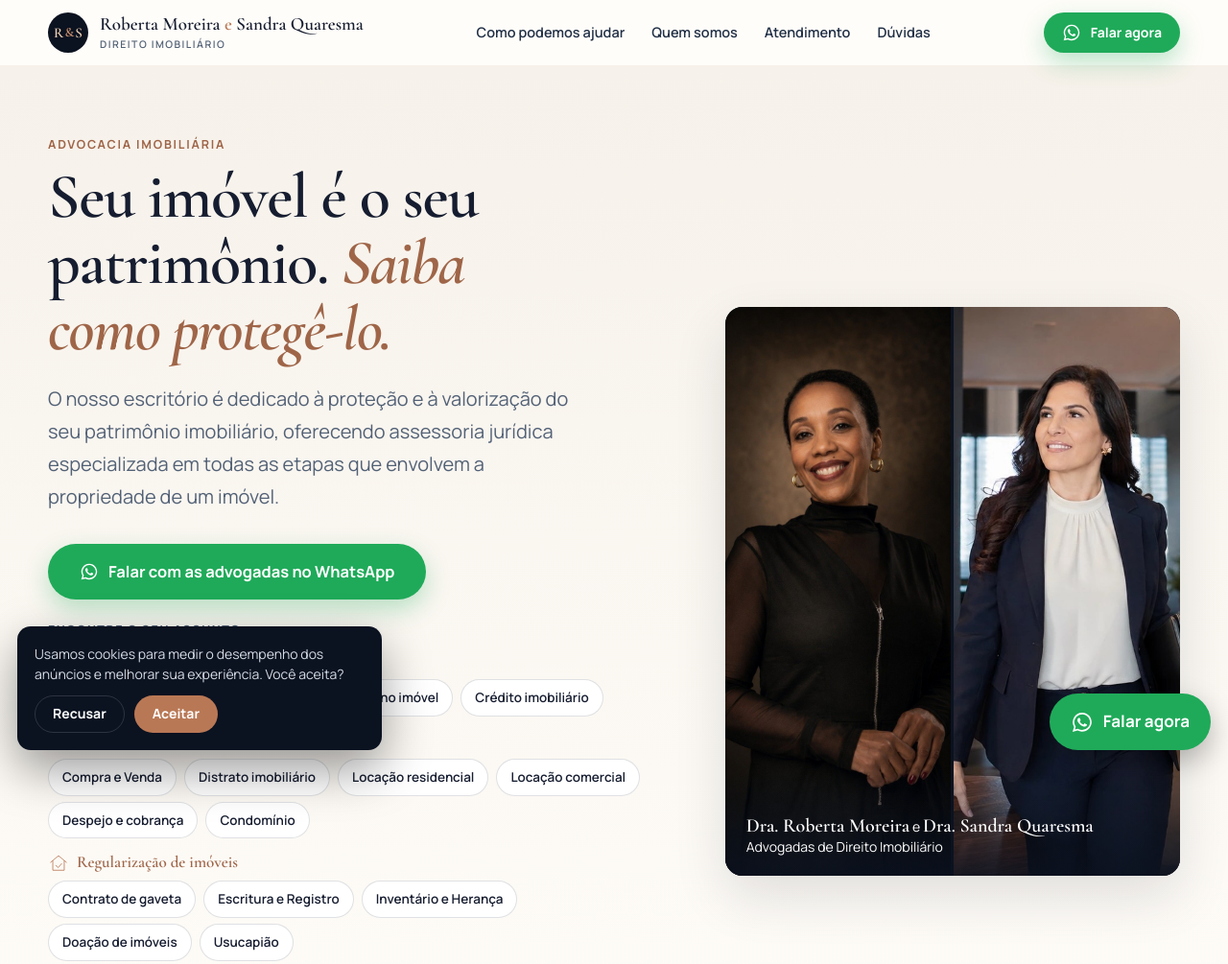
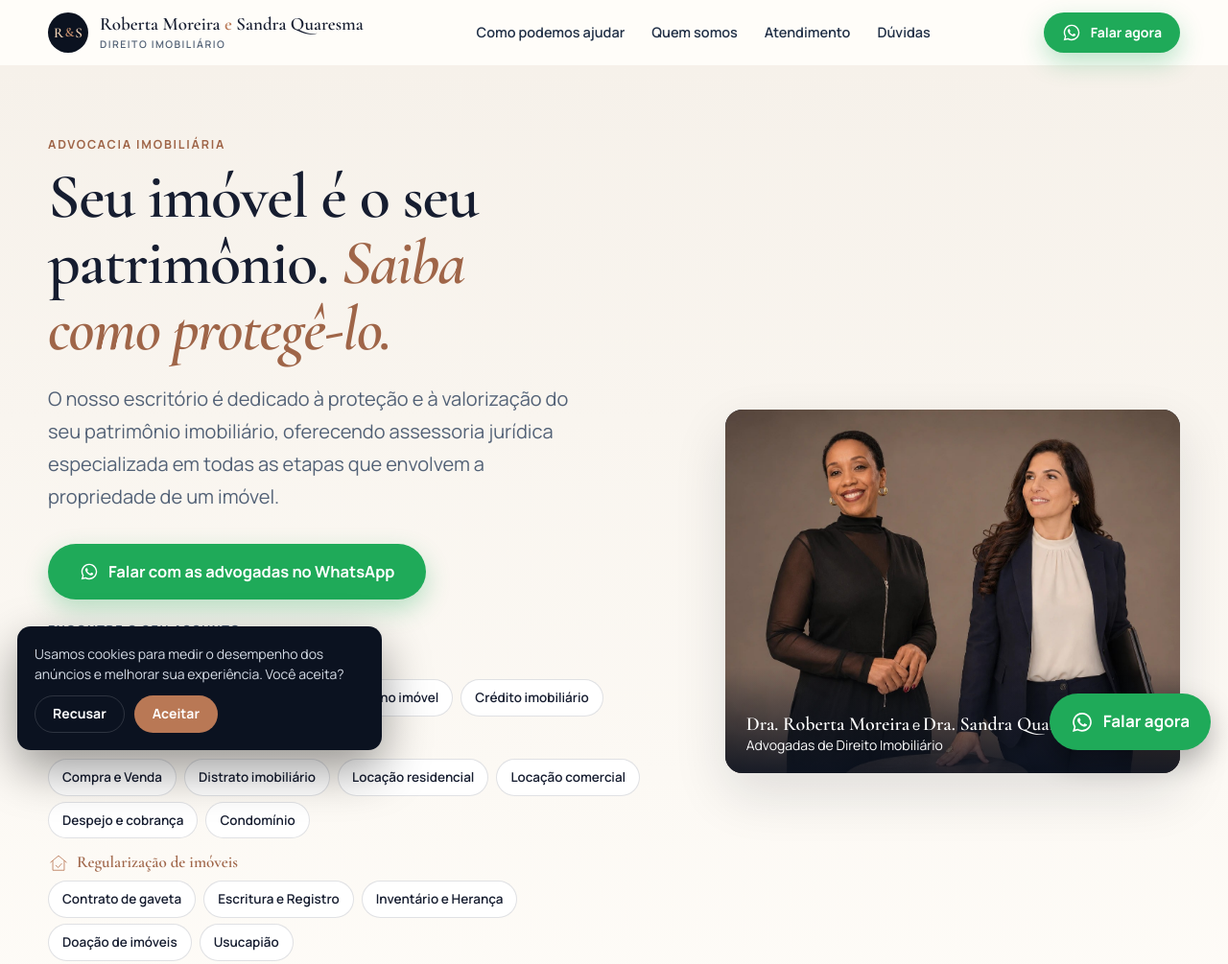
Before and after one commit to pkposites/ro-sandra, a plain HTML site: page index.html in a window 1280 px wide. Shown: the top 1005 px of the page at 96% size. Drawn offline with nearby package versions, Linux system fonts and the light colour scheme.

Commit message:
LP: foto da dupla no topo (moldura horizontal 5:4)
Co-Authored-By: Claude Sonnet 5.5 <noreply@anthropic.com>
Claude-Session: https://claude.ai/code/session_01GB5hf5Z3XoAApSS3keeYBR

```diff
--- a/index.html
+++ b/index.html
@@ -90,8 +90,8 @@ height="0" width="0" style="display:none;visibility:hidden"></iframe></noscript>
       <p class="situ__other situ__other--hero">Não encontrou a sua situação? Atuamos em outras questões do Direito Imobiliário. <button type="button" class="linkbtn" data-wa="indice" data-area="padrao">Conte seu caso →</button></p>
     </div>
 
-    <figure class="hero__photo photo" data-photo="assets/img/roberta-e-sandra.jpg" data-alt="Dra. Roberta Moreira e Dra. Sandra Quaresma" data-ratio="4/5">
-      <div class="photo__ph"><span>Foto da dupla</span><small>assets/img/roberta-e-sandra.jpg<br>vertical, 4:5</small></div>
+    <figure class="hero__photo photo" data-photo="assets/img/roberta-e-sandra.jpg" data-alt="Dra. Roberta Moreira e Dra. Sandra Quaresma" data-ratio="5/4">
+      <div class="photo__ph"><span>Foto da dupla</span><small>assets/img/roberta-e-sandra.jpg<br>horizontal, 5:4</small></div>
       <figcaption><b>Dra. Roberta Moreira</b> e <b>Dra. Sandra Quaresma</b><br>Advogadas de Direito Imobiliário</figcaption>
     </figure>
   </div>
```
Also changed, not shown: assets/img/roberta-e-sandra.jpg (added).
